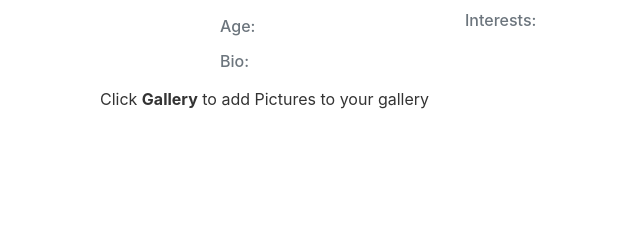
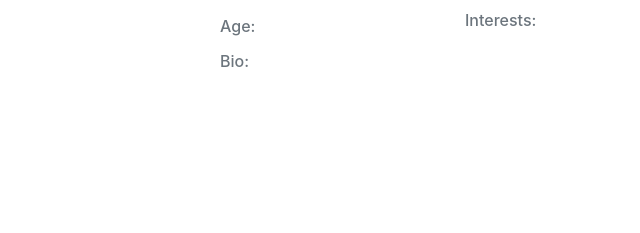
Before and after one commit to confidencepm/matcha, a Python web app: template flask/matcha/templates/user/view_profile.html in a window 1280 px wide. Shown: the part 277-510 px from the top of the page, without its empty margins (0-640 px from the left). Run offline with Jinja, Linux system fonts and the light colour scheme; the template is opened without the code that fills it, so the values that code supplies are empty; some libraries are stand-ins or nearby versions.

Commit message:
pulled latest update

```diff
--- a/flask/matcha/templates/user/profile.html
+++ b/flask/matcha/templates/user/profile.html
@@ -50,7 +50,6 @@
         <div class="col-sm-12">
             {% if current_user['gallery'][0] == null or current_user['gallery'][1] == null or
             current_user['gallery'][2] == null or current_user['gallery'][3] == null %}
-            <p>Click <b>Gallery</b> to add Pictures to your gallery</p>
             {% else %}
             <div id="carouselExampleControls" class="carousel slide" data-ride="carousel"
                 style="width: 250px; height:150px; margin: 0 auto">
--- a/flask/matcha/templates/user/view_profile.html
+++ b/flask/matcha/templates/user/view_profile.html
@@ -67,7 +67,6 @@
         <div class="col-sm-12">
             {% if current_user['gallery'][0] == null or current_user['gallery'][1] == null or
                         current_user['gallery'][2] == null or current_user['gallery'][3] == null %}
-            <p>Click <b>Gallery</b> to add Pictures to your gallery</p>
             {% else %}
             <div id="carouselExampleControls" class="carousel slide" data-ride="carousel"
                 style="width: 250px; height:150px; margin: 0 auto">
```
